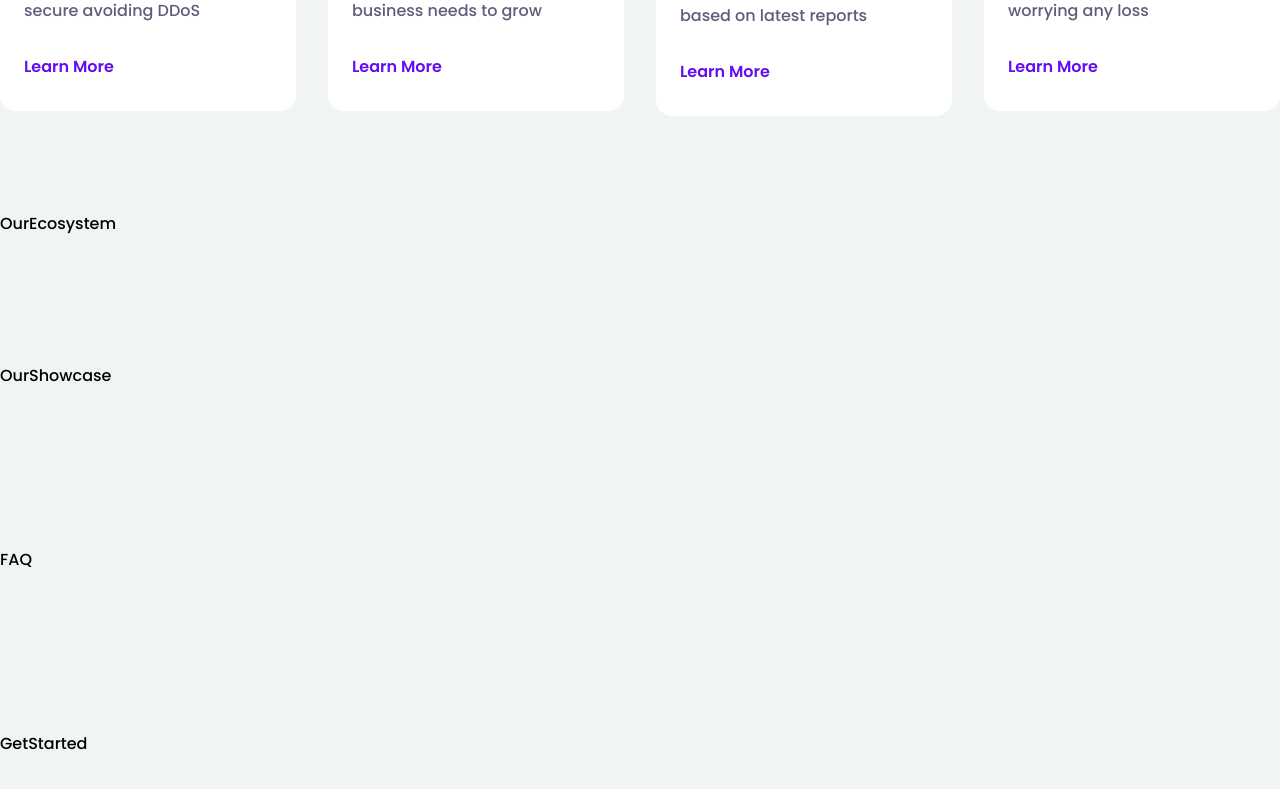
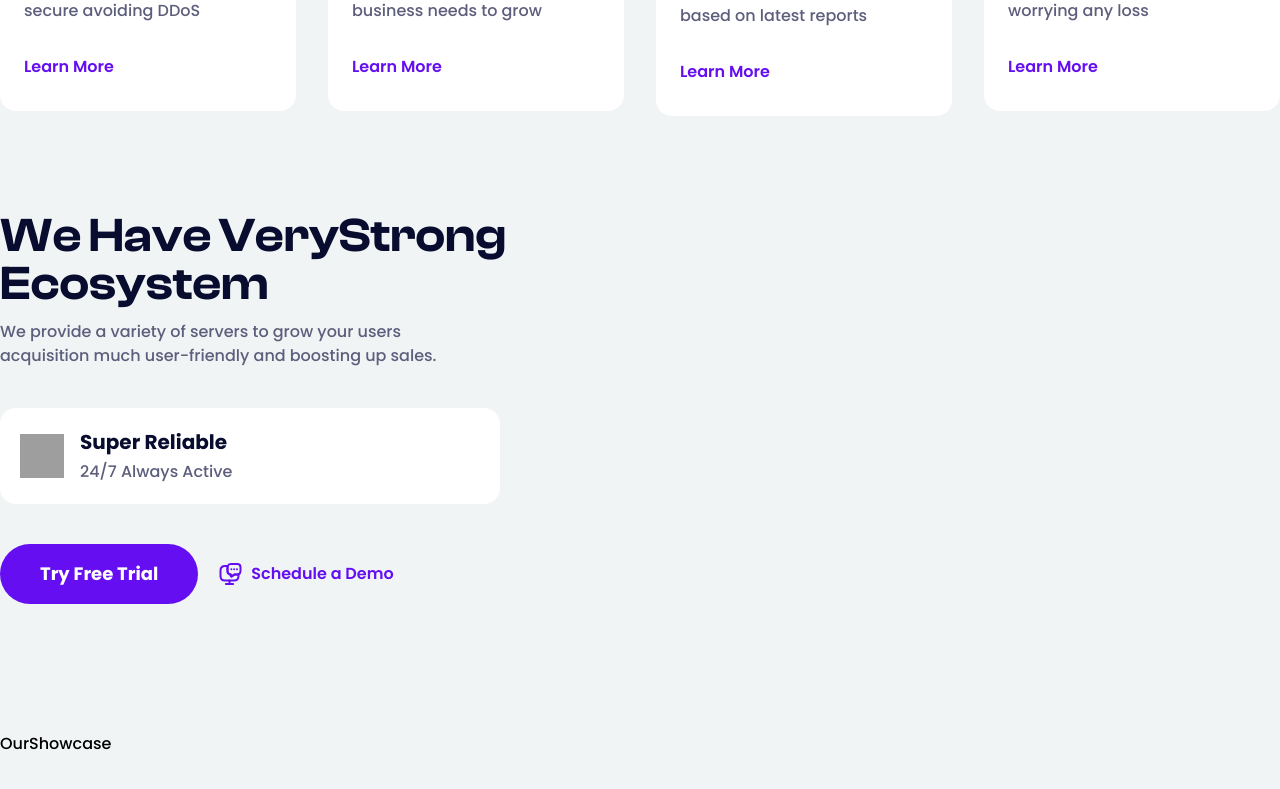
Before and after one commit to ervanervan/weserve, a React (Vite) app: page / in a window 1280 px wide. Shown: the part 1367-2156 px from the top of the page. Built offline with nearby package versions, Linux system fonts and the light colour scheme; grey boxes are pictures that could not be loaded.

Commit message:
Finished creating a ourecosystem component

```diff
--- a/src/components/OurEcosystem.jsx
+++ b/src/components/OurEcosystem.jsx
@@ -1,5 +1,58 @@
 import React from "react";
+import { Link } from "react-router-dom";
+
+import iconDeviceMessage from "../assets/icon-device-message.svg";
+import iconCloudAdd from "../assets/icon-cloud-add.svg";
+import Button from "./Button";
 
 export default function OurEcosystem() {
-  return <section className="py-8 md:py-12">OurEcosystem</section>;
+  return (
+    <section className="py-8 md:py-12">
+      <div className="flex flex-col md:flex-row items-center justify-beetween">
+        <div className=""></div>
+        <div className="w-full lg:w-1/2">
+          <div className="flex flex-col gap-y-10">
+            <div>
+              <h2 className="text-[1.75rem] sm:text-3xl md:text-4xl lg:text-5xl mb-3">
+                We Have VeryStrong Ecosystem
+              </h2>
+              <p>
+                We provide a variety of servers to grow your users
+                <br className="hidden sm:block" />
+                acquisition much user-friendly and boosting up sales.
+              </p>
+            </div>
+            <div className="flex gap-x-4 items-center bg-white-1 max-w-[31.25rem] p-5 rounded-2xl">
+              <img
+                src={iconCloudAdd}
+                alt="icon cloud-add"
+                width={46}
+                height={46}
+                className="w-7 h-7 md:w-11 md:h-11"
+              />
+              <div className="flex flex-col gap-y-1">
+                <span className="text-blue-3 text-base sm:text-lg md:text-xl font-bold">
+                  Super Reliable
+                </span>
+                <span className="text-gray-2 text-xs sm:text-sm md:text-base">
+                  24/7 Always Active
+                </span>
+              </div>
+            </div>
+            <div className="flex items-center gap-x-5">
+              <Link to={"/"}>
+                <Button isPrimary>Try Free Trial</Button>
+              </Link>
+              <Link to={"/"} className="flex items-center gap-x-2">
+                <img src={iconDeviceMessage} alt="icon device message" />
+                <span className="text-blue-2 text-sm md:text-base font-semibold">
+                  Schedule a Demo
+                </span>
+              </Link>
+            </div>
+          </div>
+        </div>
+      </div>
+    </section>
+  );
 }
```
